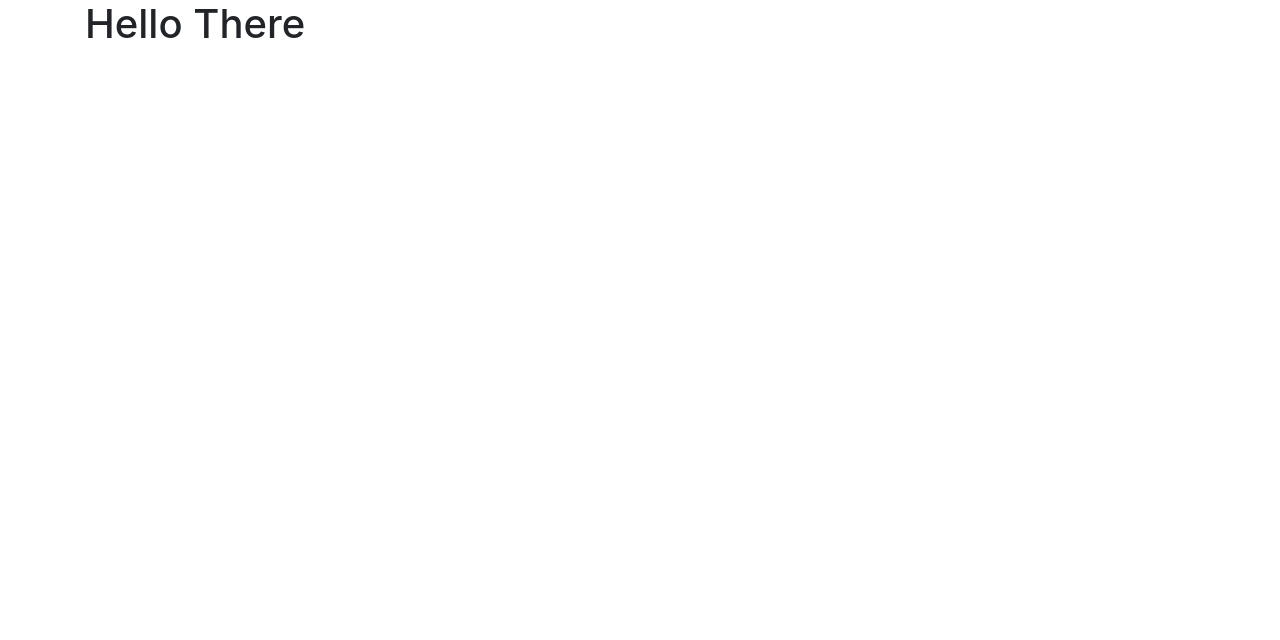
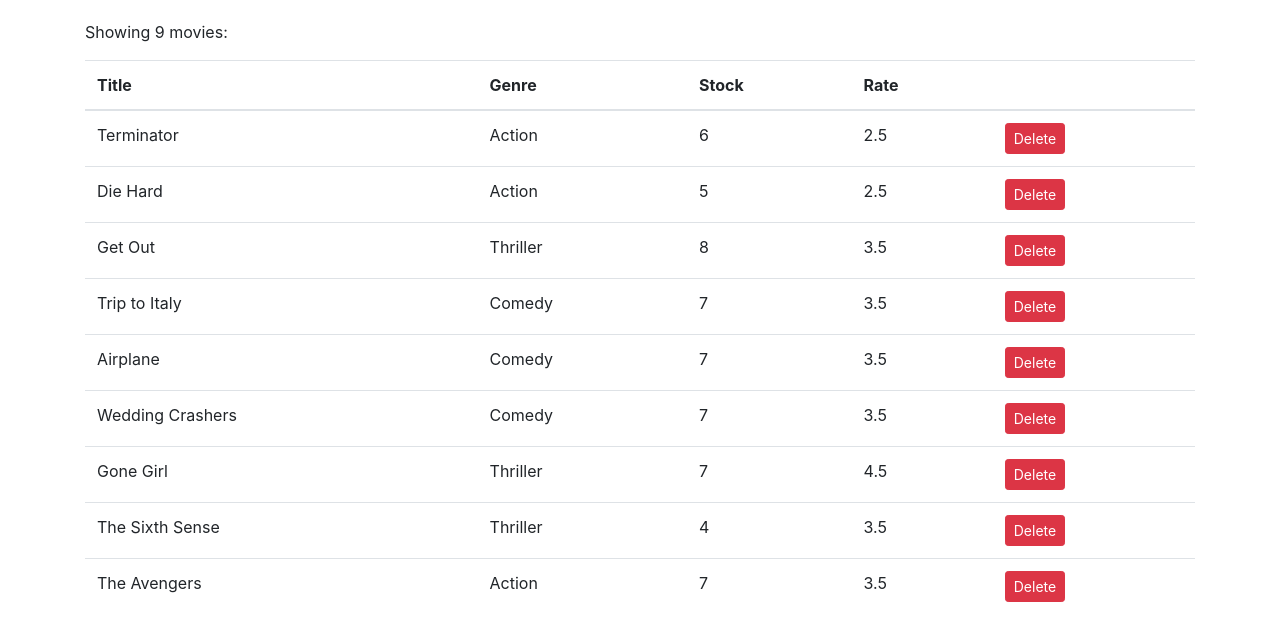
Before and after one commit to PetePhx/react-movies, a React (Create React App) app: page / in a window 1280 px wide. Shown: the top 640 px of the page. Built offline with nearby package versions, Linux system fonts and the light colour scheme.

Commit message:
movies table

```diff
--- a/src/App.js
+++ b/src/App.js
@@ -1,11 +1,12 @@
 import React, { Component } from "react";
+import Movies from "./components/movies";
 import "./App.css";
 
 class App extends Component {
   render() {
     return (
       <main className="container">
-        <h1>Hello There</h1>
+        <Movies />
       </main>
     );
   }
--- /dev/null
+++ b/src/components/movies.jsx
@@ -0,0 +1,54 @@
+import React, { Component } from "react";
+import { getMovies } from "../services/fakeMovieService";
+
+class Movies extends Component {
+  state = {
+    movies: getMovies()
+  };
+
+  handleDelete = movieIdx => {
+    this.state.movies.splice(movieIdx, 1);
+    this.setState({ movies: this.state.movies });
+  };
+
+  render() {
+    const len = this.state.movies.length;
+    if (len === 0) return <p>There are no movies in the database!</p>;
+    return (
+      <React.Fragment>
+        <p>Showing {len} movies:</p>
+        <table className="table">
+          <thead>
+            <tr>
+              <th>Title</th>
+              <th>Genre</th>
+              <th>Stock</th>
+              <th>Rate</th>
+              <th />
+            </tr>
+          </thead>
+          <tbody>
+            {this.state.movies.map((movie, idx) => (
+              <tr key={idx}>
+                <td>{movie.title}</td>
+                <td>{movie.genre.name}</td>
+                <td>{movie.numberInStock}</td>
+                <td>{movie.dailyRentalRate}</td>
+                <td>
+                  <button
+                    className="btn btn-danger btn-sm"
+                    onClick={() => this.handleDelete(idx)}
+                  >
+                    Delete
+                  </button>
+                </td>
+              </tr>
+            ))}
+          </tbody>
+        </table>
+      </React.Fragment>
+    );
+  }
+}
+
+export default Movies;
--- a/src/index.css
+++ b/src/index.css
@@ -1,6 +1,6 @@
 body {
   margin: 0;
-  padding: 0;
+  padding: 20px 0 0 0;
   font-family: -apple-system, BlinkMacSystemFont, "Segoe UI", "Roboto", "Oxygen",
     "Ubuntu", "Cantarell", "Fira Sans", "Droid Sans", "Helvetica Neue",
     sans-serif;
```
